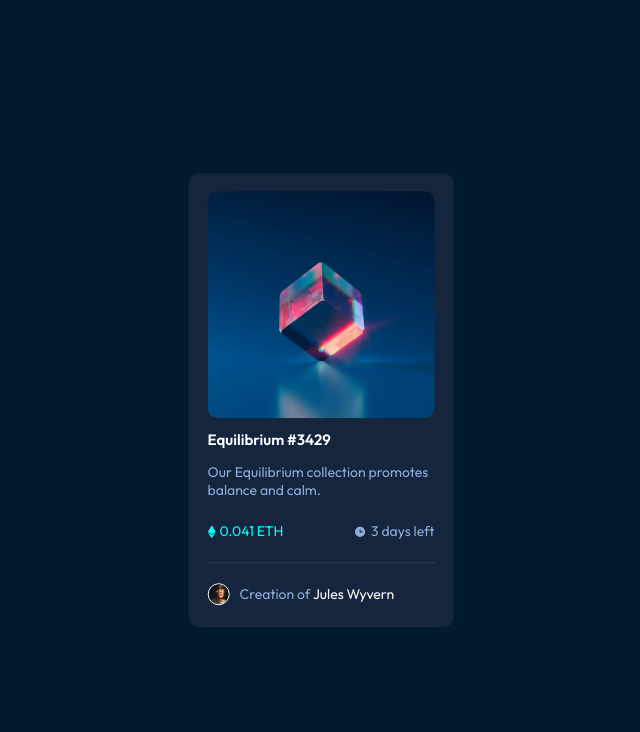
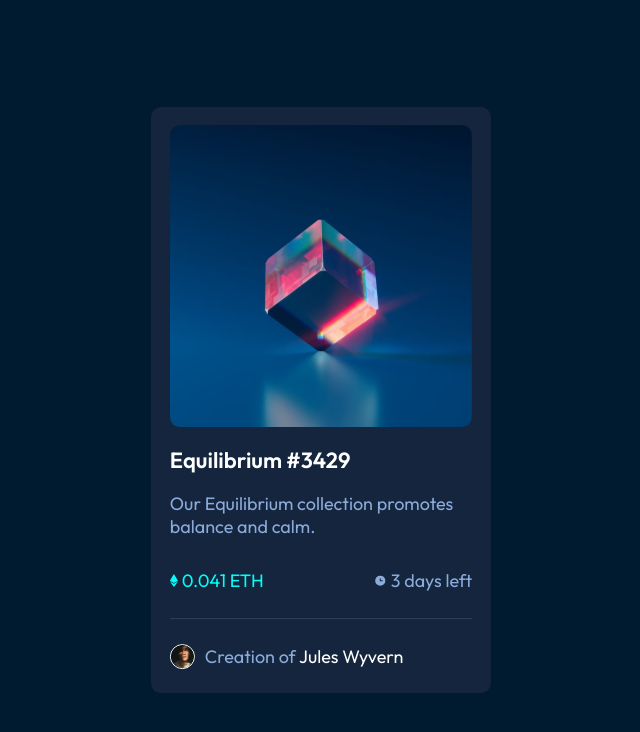
Before and after one commit to Mahdye-Asadi/second-challenge-NFT-preview-card, a plain HTML site: page index.html in a window 1280 px wide. Shown: the whole page, without its empty margins (319-959 px from the left). Drawn offline with Linux system fonts and the light colour scheme.

Commit message:
Update style.css

```diff
--- a/style.css
+++ b/style.css
@@ -8,8 +8,8 @@ body {
 #main {
     background-color: hsl(216, 50%, 16%);
     border-radius: 10px;
-    width: 7cm;
-    height: 12cm;
+    width: 9cm;
+    height: 15.5cm;
     position: absolute;
     top: 50%;
     left: 50%;
@@ -28,16 +28,16 @@ a:hover {
 
 h2 {
     font-weight: 600;
-    font-size: 15px;
+    font-size: 22px;
 }
 
 p {
     color: hsl(215, 51%, 70%);
-    font-size: 14px;
+    font-size: 18px;
 }
 
 hr {
-    width: 6cm;
+    width: 8cm;
     background-color: hsl(215, 32%, 27%);
     border-style: none;
     height: 1px;
@@ -51,7 +51,7 @@ hr {
 .icons {
     display: flex;
     justify-content: space-between;
-    width: 6cm;
+    width: 8cm;
     margin-left: 0.5cm;
     margin-top: -5px;
 }
@@ -61,7 +61,7 @@ hr {
 }
 
 .bigpic {
-    width: 6cm;
+    width: 8cm;
     border-radius: 10px;
     display: block;
     margin-left: auto;
@@ -79,17 +79,17 @@ hr {
 
 .container:hover .view {
     background-color: hsla(178, 100%, 50%, 0.244);
-    width: 6cm;
-    height: 6cm;
+    width: 8cm;
+    height: 8cm;
     display: flex;
     justify-content: center;
     align-items: center;
     border-radius: 10px;
-    margin-top: -95px;
+    margin-top: -125px;
 }
 
 .description {
-    width: 6cm;
+    width: 8cm;
     display: block;
     margin-left: auto;
     margin-right: auto;
@@ -101,7 +101,7 @@ hr {
 }
 
 .man {
-    height: 20px;
+    height: 23px;
     border-radius: 50%;
     border: 1px solid white;
     margin-right: 10px;
@@ -110,6 +110,6 @@ hr {
 .avatar {
     display: flex;
     align-items: center;
-    width: 6cm;
+    width: 8cm;
     margin-left: 0.5cm;
 }
```
